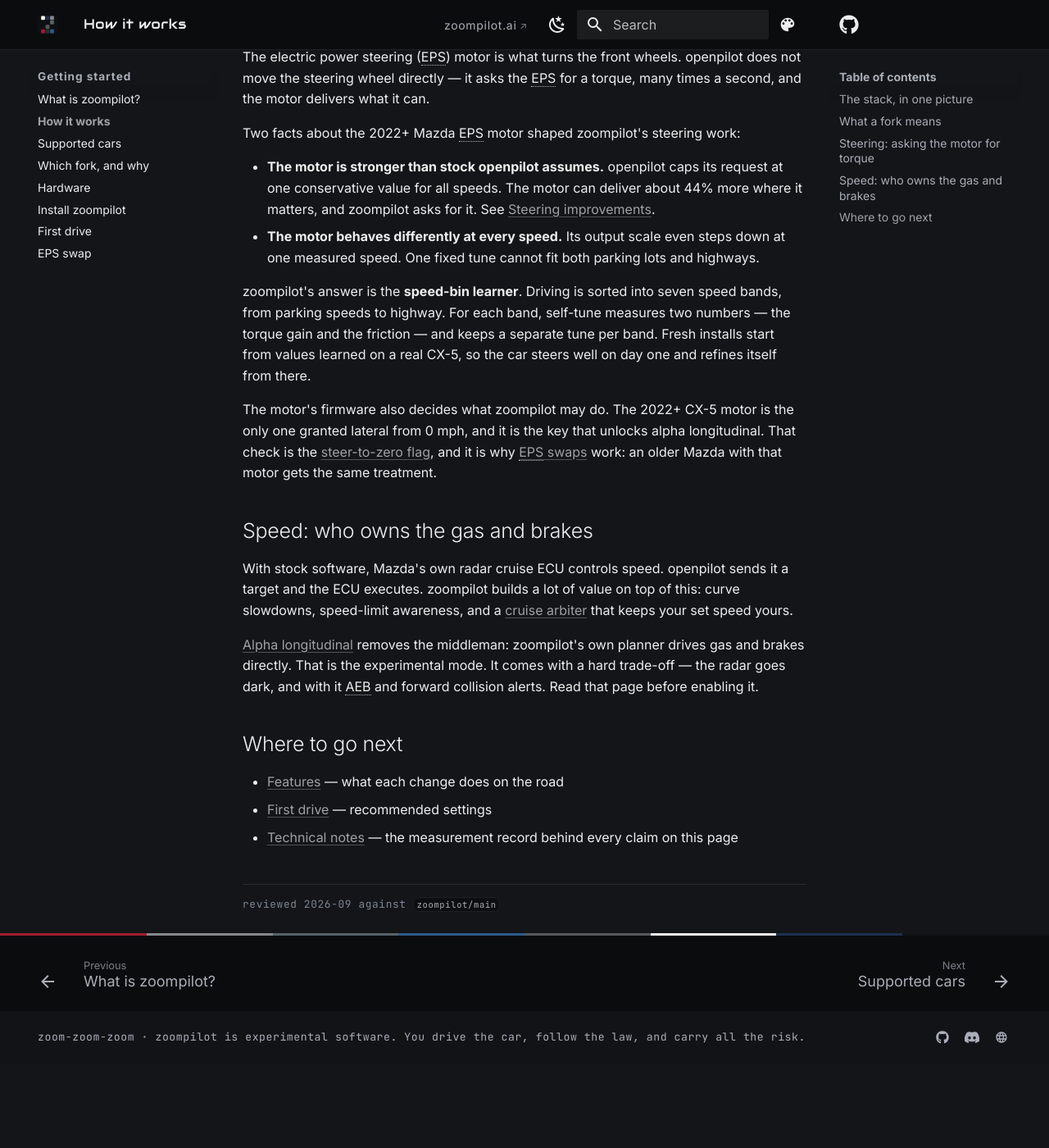
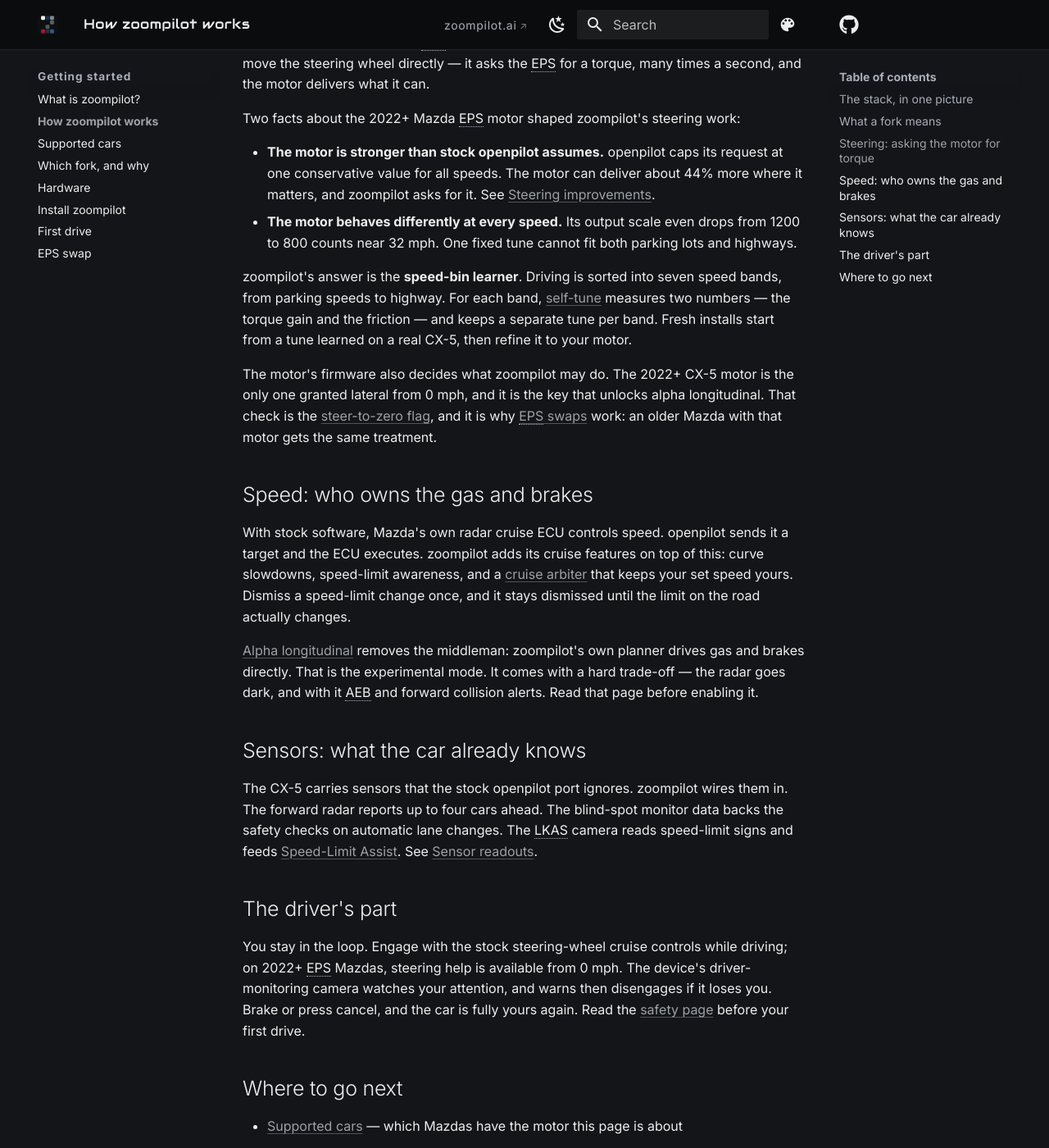
Before and after one commit to mzdnick/zoompilot-wiki, an MkDocs documentation site: the page built from docs/getting-started/how-it-works.md, in a window 1280 px wide and 1400 px high, scrolled down 1145 px. Shown: the whole window at 82% size. Built offline with MkDocs 1.6.1 and Material for MkDocs 9.7.7, drawn with Linux system fonts in a browser that asks for light colours; comment, search, counter and statistics services are not loaded; before the commit the page ends 2442 px from its top, so only the background shows below that; some of the changed text lies outside the part shown.

Commit message:
How it works: point the self-tune loop at the torque controller; add sensors and driver sections; dedupe the fork list; next-step links

```diff
--- a/docs/getting-started/how-it-works.md
+++ b/docs/getting-started/how-it-works.md
@@ -1,13 +1,12 @@
 ---
-title: How it works
+title: How zoompilot works
 reviewed: 2026-09
 ---
 
 # How zoompilot works
 
-This page is the bridge between the feature pages and the deep
-[technical notes](../technical/index.md). No prior openpilot knowledge
-needed.
+This page follows one drive from camera to wheels, and shows what
+zoompilot changes on the way. No prior openpilot knowledge needed.
 
 ## The stack, in one picture
 
@@ -19,7 +18,7 @@
 powertrain control module (PCM) manages speed.
 
 <div class="diagram">
-<svg viewBox="0 0 800 210" role="img" aria-label="Pipeline: road camera feeds the driving model, the model feeds the lateral and longitudinal planners, the lateral planner drives the EPS motor through a torque controller, the longitudinal planner drives the PCM. A learner loop measures the EPS motor">
+<svg viewBox="0 0 800 188" role="img" aria-label="Pipeline: road camera feeds the driving model, the model feeds the lateral and longitudinal planners, the lateral planner drives the EPS motor through a torque controller, the longitudinal planner drives the PCM, and a self-tune loop runs from the EPS motor back to the torque controller">
   <defs>
     <marker id="zp-arrow" class="m-dim" viewBox="0 0 8 8" refX="7" refY="4" markerWidth="7" markerHeight="7" orient="auto-start-reverse"><path d="M0,0 L8,4 L0,8 z"/></marker>
     <marker id="zp-arrow-a" class="m-acc" viewBox="0 0 8 8" refX="7" refY="4" markerWidth="7" markerHeight="7" orient="auto-start-reverse"><path d="M0,0 L8,4 L0,8 z"/></marker>
@@ -51,8 +50,8 @@
   <rect class="d-box" x="530" y="124" width="140" height="48"/>
   <text class="d-hi" x="600" y="144" text-anchor="middle">PCM</text>
   <text x="600" y="160" text-anchor="middle">gas · brakes</text>
-  <path class="d-flow-accent" d="M744,88 V196 H600 V176"/>
-  <text x="700" y="188" text-anchor="middle">self-tune measures it</text>
+  <path class="d-flow-accent" d="M744,88 V104 H640 V88"/>
+  <text x="692" y="119" text-anchor="middle">self-tune measures it</text>
 </svg>
 </div>
 
@@ -66,11 +65,9 @@
 it for one brand: Mazda. The full lineage and credits are on
 [What is zoompilot?](about.md).
 
-zoompilot keeps openpilot's safety model. The Mazda-specific work falls
-into four areas: [steering](../features/steering.md),
-[cruise](../features/smart-cruise.md),
-[sensors](../features/sensor-readouts.md), and
-[alpha longitudinal](../features/alpha-longitudinal.md).
+zoompilot's Mazda-specific work falls into four areas: steering, cruise,
+sensors, and the experimental alpha longitudinal. The sections below
+take them in turn.
 
 ## Steering: asking the motor for torque
 
@@ -86,15 +83,15 @@
   can deliver about 44% more where it matters, and zoompilot asks for
   it. See [Steering improvements](../features/steering.md).
 - **The motor behaves differently at every speed.** Its output scale
-  even steps down at one measured speed. One fixed tune cannot fit
-  both parking lots and highways.
+  even drops from 1200 to 800 counts near 32 mph. One fixed tune cannot
+  fit both parking lots and highways.
 
 zoompilot's answer is the **speed-bin learner**. Driving is sorted into
 seven speed bands, from parking speeds to highway. For each band,
-self-tune measures two numbers — the torque gain and the friction —
-and keeps a separate tune per band. Fresh installs start from values
-learned on a real CX-5, so the car steers well on day one and refines
-itself from there.
+[self-tune](../reference/glossary.md) measures two numbers — the torque
+gain and the friction — and keeps a separate tune per band. Fresh
+installs start from a tune learned on a real CX-5, then refine it to
+your motor.
 
 The motor's firmware also decides what zoompilot may do. The 2022+
 CX-5 motor is the only one granted lateral from 0 mph, and it is the
@@ -106,10 +103,11 @@
 ## Speed: who owns the gas and brakes
 
 With stock software, Mazda's own radar cruise ECU controls speed.
-openpilot sends it a target and the ECU executes. zoompilot builds a
-lot of value on top of this: curve slowdowns, speed-limit awareness,
+openpilot sends it a target and the ECU executes. zoompilot adds its
+cruise features on top of this: curve slowdowns, speed-limit awareness,
 and a [cruise arbiter](../technical/cruise-arbiter.md) that keeps your
-set speed yours.
+set speed yours. Dismiss a speed-limit change once, and it stays
+dismissed until the limit on the road actually changes.
 
 [Alpha longitudinal](../features/alpha-longitudinal.md) removes the
 middleman: zoompilot's own planner drives gas and brakes directly. That
@@ -117,9 +115,30 @@
 goes dark, and with it AEB and forward collision alerts. Read that
 page before enabling it.
 
+## Sensors: what the car already knows
+
+The CX-5 carries sensors that the stock openpilot port ignores.
+zoompilot wires them in. The forward radar reports up to four cars
+ahead. The blind-spot monitor data backs the safety checks on
+automatic lane changes. The LKAS camera reads speed-limit signs and
+feeds [Speed-Limit Assist](../features/speed-limit-assist.md). See
+[Sensor readouts](../features/sensor-readouts.md).
+
+## The driver's part
+
+You stay in the loop. Engage with the stock steering-wheel cruise
+controls while driving; on 2022+ EPS Mazdas, steering help is
+available from 0 mph. The device's driver-monitoring camera watches
+your attention, and warns then disengages if it loses you. Brake or
+press cancel, and the car is fully yours again. Read the
+[safety page](../safety.md) before your first drive.
+
 ## Where to go next
 
+- [Supported cars](supported-cars.md) — which Mazdas have the motor
+  this page is about
+- [Install](install.md) — put zoompilot on a comma device
+- [First drive](first-drive.md) — recommended settings
 - [Features](../features/steering.md) — what each change does on the road
-- [First drive](first-drive.md) — recommended settings
 - [Technical notes](../technical/index.md) — the measurement record
   behind every claim on this page
```
